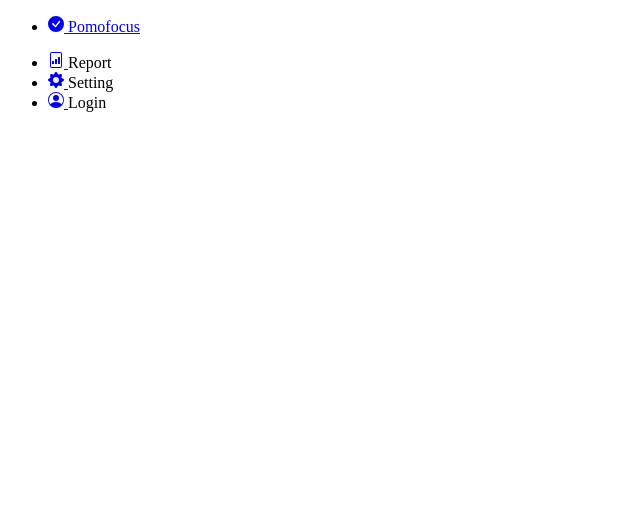
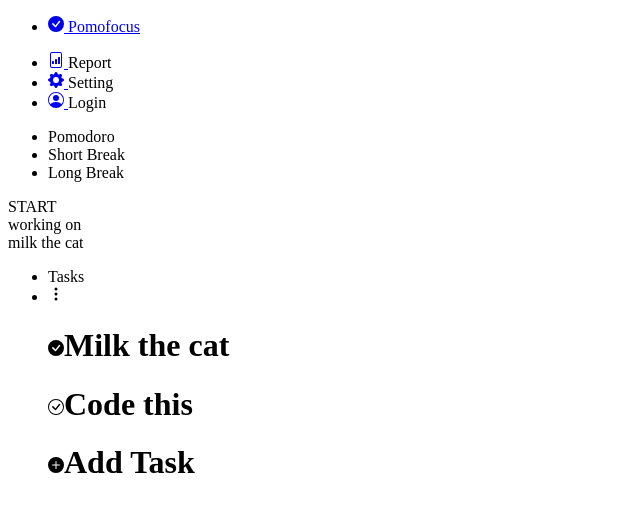
Before and after one commit to josefinabertuccioli/re-create, a plain HTML site: page index.html in a window 1280 px wide. Shown: the whole page, without its empty margins (0-640 px from the left). Drawn offline with Linux system fonts and the light colour scheme.

```diff
--- a/index.html
+++ b/index.html
@@ -55,8 +55,72 @@
                     </svg>
                 </a>Login</li>
             </ul>
+        </nav>
+        <main>
+           <div class="clockBox">
+               <div class="clockHeader">
+                   <ul>
+                       <li>Pomodoro</li>
+                       <li>Short Break</li>
+                       <li>Long Break</li>
+                   </ul>
+               </div>
+               <div class="clock"></div>
+               <div class="startButton">START</div>
+           </div>
+           <div class="outsideClock">
+               <div>working on</div>
+               <div>milk the cat</div>
+               <ul class="tasks">
+                   <li>Tasks</li>
+                   <li><svg
+                    xmlns="http://www.w3.org/2000/svg"
+                    width="16"
+                    height="16"
+                    fill="currentColor"
+                    class="bi bi-three-dots-vertical"
+                    viewBox="0 0 16 16">
+                <path d="M9.5 13a1.5 1.5 0 1 1-3 0 1.5 1.5 0 0 1 3 0zm0-5a1.5 1.5 0 1 1-3 0 1.5 1.5 0 0 1 3 0zm0-5a1.5 1.5 0 1 1-3 0 1.5 1.5 0 0 1 3 0z"/>
+                </svg></li>
+                </ul>
+                <ul class="checkList">
+                    <div class="firstButton">
+                        <h1><svg xmlns="http://www.w3.org/2000/svg"
+                            width="16"
+                            height="16"
+                            fill="currentColor"
+                            class="bi bi-check-circle-fill"
+                            viewBox="0 0 16 16">
+                <path d="M16 8A8 8 0 1 1 0 8a8 8 0 0 1 16 0zm-3.97-3.03a.75.75 0 0 0-1.08.022L7.477 9.417 5.384 7.323a.75.75 0 0 0-1.06 1.06L6.97 11.03a.75.75 0 0 0 1.079-.02l3.992-4.99a.75.75 0 0 0-.01-1.05z"/>
+                </svg>Milk the cat</h1>
+                    </div>
+                    <div class="secondButton">
+                        <h1><svg xmlns="http://www.w3.org/2000/svg"
+                            width="16"
+                            height="16"
+                            fill="currentColor"
+                            class="bi bi-check-circle"
+                            viewBox="0 0 16 16">
+                <path d="M8 15A7 7 0 1 1 8 1a7 7 0 0 1 0 14zm0 1A8 8 0 1 0 8 0a8 8 0 0 0 0 16z"/>
+                <path d="M10.97 4.97a.235.235 0 0 0-.02.022L7.477 9.417 5.384 7.323a.75.75 0 0 0-1.06 1.06L6.97 11.03a.75.75 0 0 0 1.079-.02l3.992-4.99a.75.75 0 0 0-1.071-1.05z"/>
+                </svg>Code this</h1>
 
-        </nav>
+                    </div>
+                    <div class="thirdButton">
+                        <h1><svg xmlns="http://www.w3.org/2000/svg"
+                            width="16"
+                            height="16"
+                            fill="currentColor"
+                            class="bi bi-plus-circle-fill"
+                            viewBox="0 0 16 16">
+                <path d="M16 8A8 8 0 1 1 0 8a8 8 0 0 1 16 0zM8.5 4.5a.5.5 0 0 0-1 0v3h-3a.5.5 0 0 0 0 1h3v3a.5.5 0 0 0 1 0v-3h3a.5.5 0 0 0 0-1h-3v-3z"/>
+                </svg>Add Task</h1>
+                    </div>
+
+                </ul>
+
+           </div>
+        </main>
     </div>
 
 </body>
```
